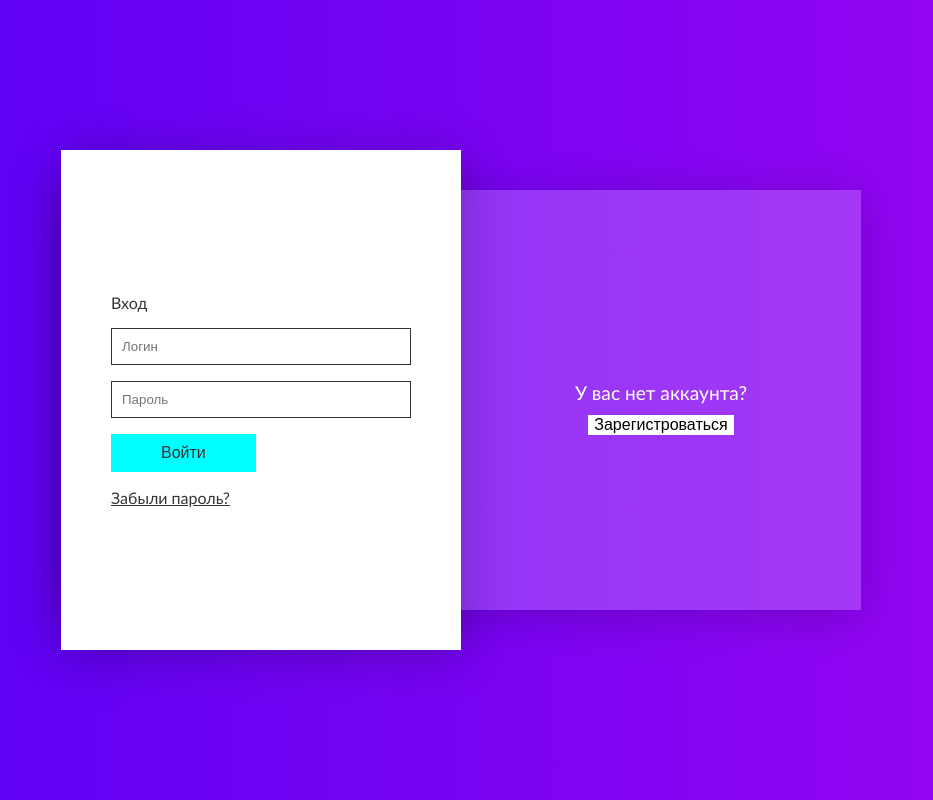
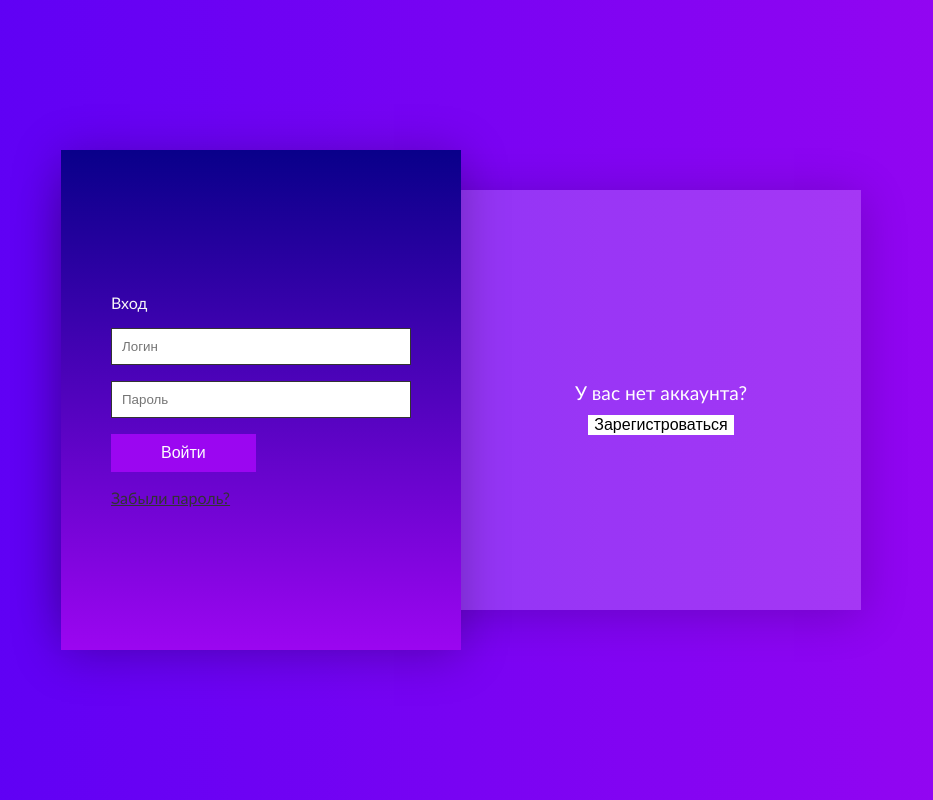
Before and after one commit to OzamaGenova/ProgramIngenering, a plain HTML site: page reg/registration.html in a window 1280 px wide. Shown: the whole page, without its empty margins (179-1112 px from the left). Drawn offline with Linux system fonts and the light colour scheme.

Commit message:
Окно входа и регистрации

```diff
--- a/reg/stylereg.css
+++ b/reg/stylereg.css
@@ -49,13 +49,15 @@
     top: 0;
     left: 0;
     z-index: 10000;
-    transition: 1s ease-in-out;
+    transition: 0.5s ease-in-out;
     display: flex;
     align-items: center;
     overflow: hidden;
+    background: linear-gradient(rgb(9, 0, 138),rgb(155, 6, 241) );
 }
 .form-box.active{
     left: 50%;
+    background: linear-gradient(rgb(136, 1, 1),rgb(155, 6, 241) );
 }
 .form{
     width: 100%;
@@ -78,7 +80,7 @@
 .form__title{
     font-size: 16px;
     font-weight: 500;
-    color: #333;
+    color: #f7f6f6;
 }
 .form__input{
     width: 100%;
@@ -89,13 +91,13 @@
     border:none;
     cursor:pointer;
     font-size:inherit;
-    background-color: aqua;
-    color: #333;
+    background-color: rgb(155, 6, 241);
+    color: #fdfdfd;
     padding: 10px 50px;
 }
 .form__forgot{
     color: #333;
 }
 .form__btn_signup{
-    background-color: rgb(255, 0, 0);
+    background-color: rgb(158, 23, 23);
 }
```
